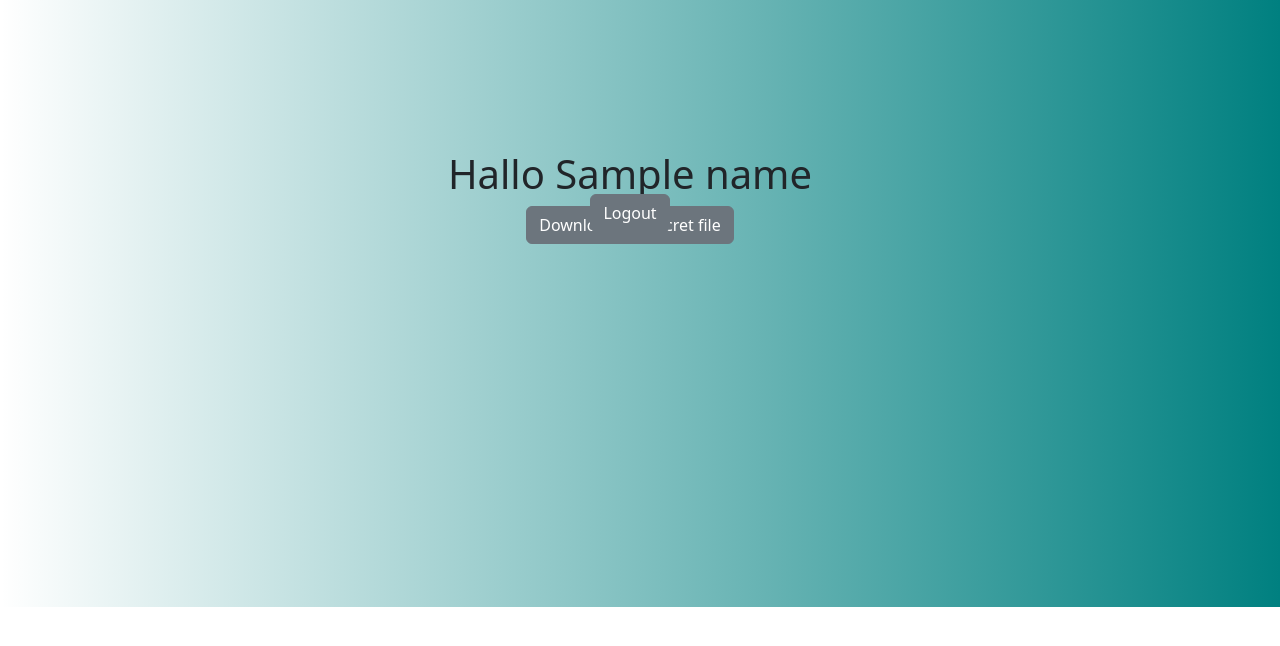
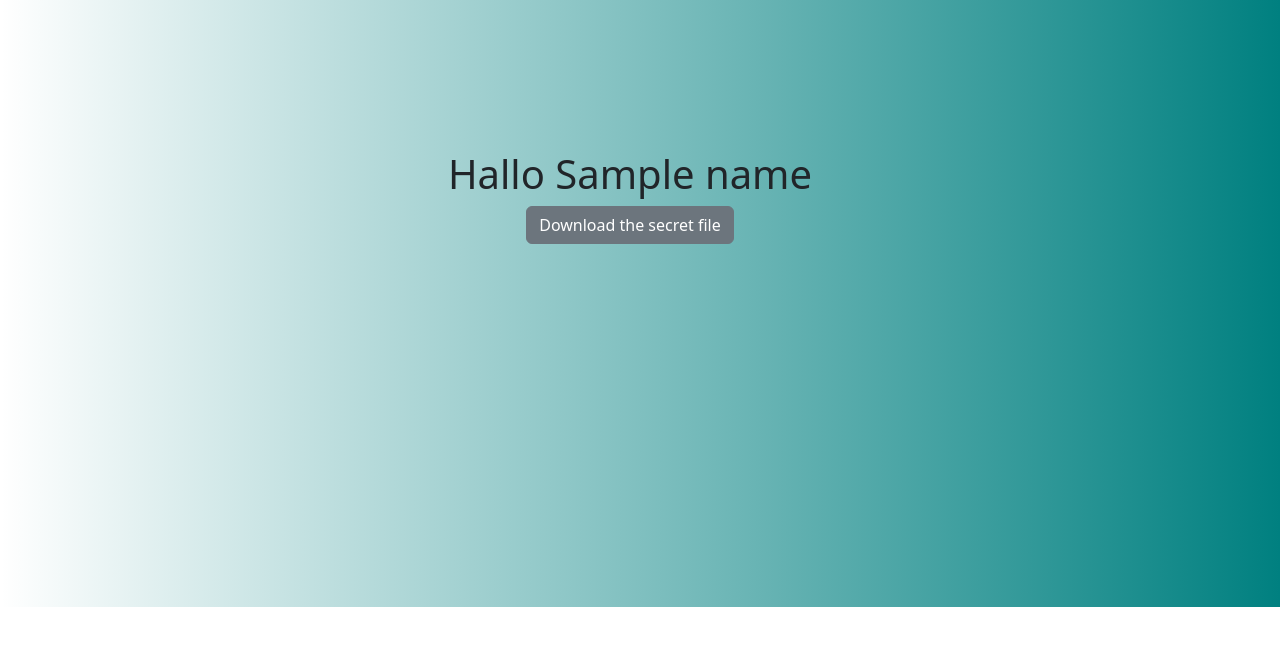
Before and after one commit to alaaibr25/Registering-Users-, a Python web app: template templates/secret.html in a window 1280 px wide. Shown: the part 56-702 px from the top of the page. Run offline with Jinja, Linux system fonts and the light colour scheme; the template is opened without the code that fills it: most values are stand-ins (such as "Sample title", 1, 10 or a date in 2020); some libraries are stand-ins or nearby versions.

Commit message:
Update secret.html
Removed logout button, because I have it in the navbar now.

```diff
--- a/templates/secret.html
+++ b/templates/secret.html
@@ -8,11 +8,4 @@
 <a  href="{{url_for('download')}}" class="btn btn-secondary">Download the secret file</a>
 
 </div>
-
-<div style="position: absolute; top:250px;">
-<a href="{{ url_for('logout')}}" class="btn btn-secondary">Logout</a>
-</div>
-
-
-
 {%endblock%}
```
